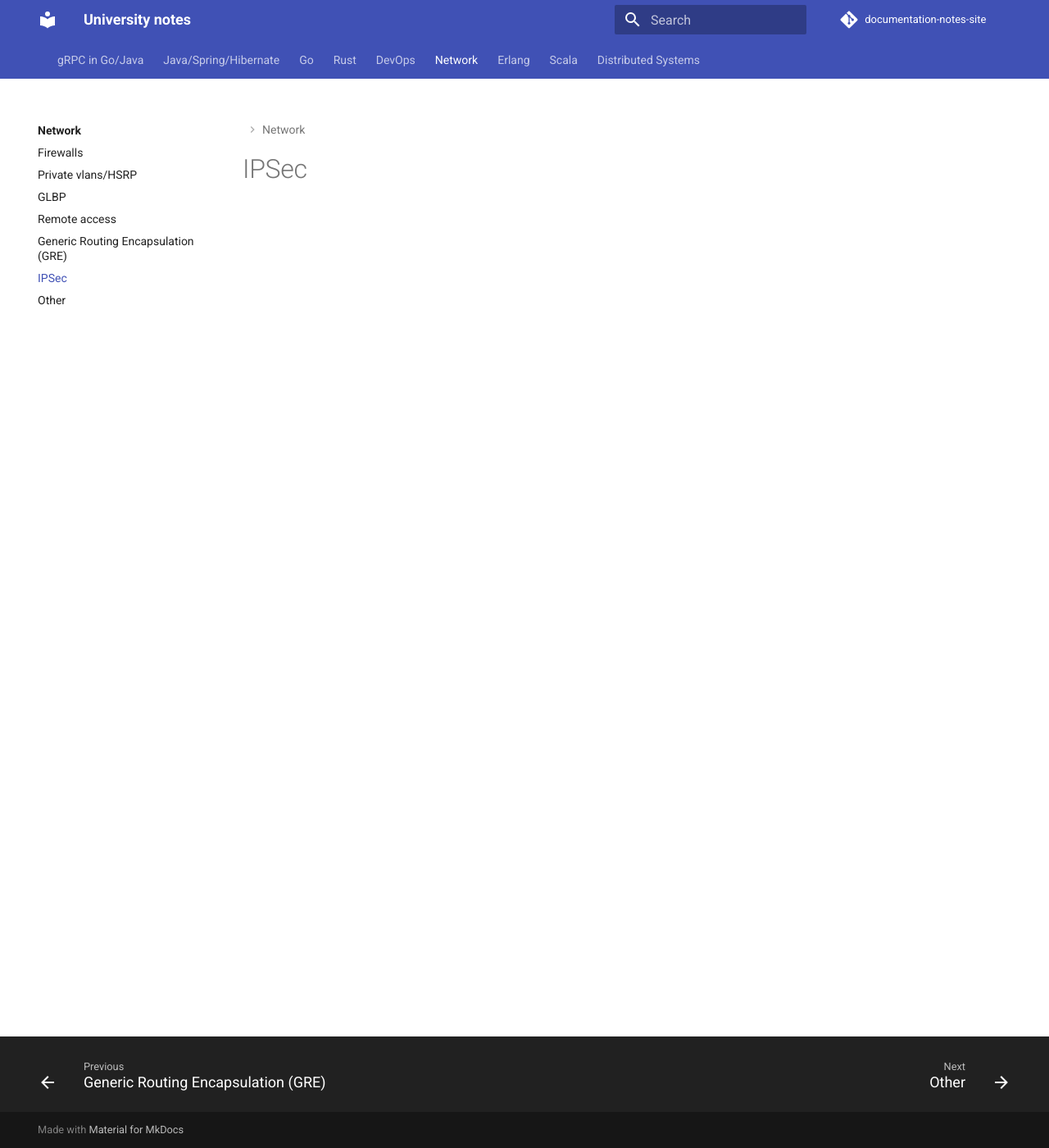
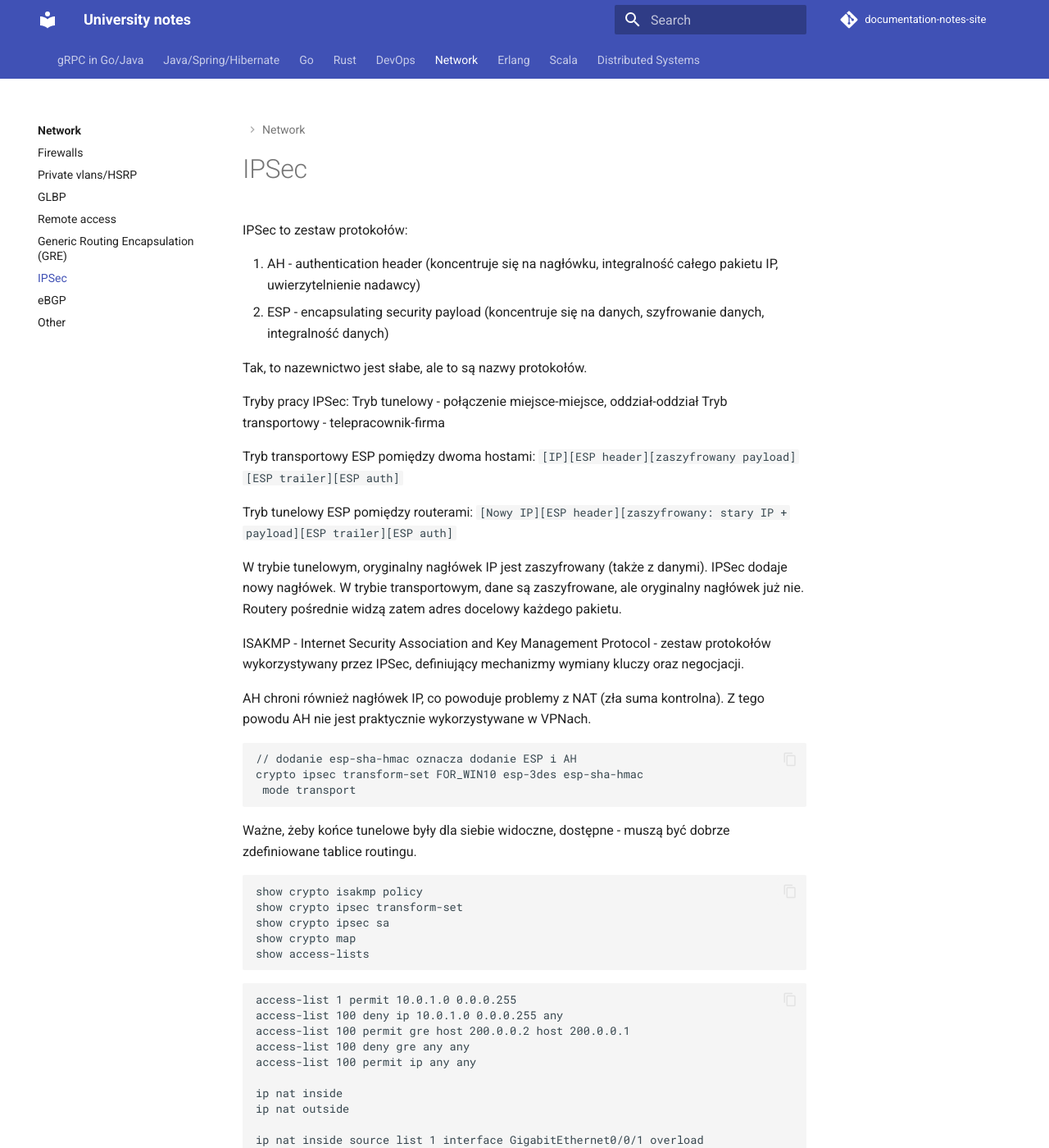
Before and after one commit to pawlowiczf/notes, an MkDocs documentation site: the page built from docs/network/vpn/notes2.md, in a window 1280 px wide and 1400 px high. Shown: the whole window at 82% size. Built offline with MkDocs 1.6.1 and Material for MkDocs 9.7.7, drawn with Linux system fonts in a browser that asks for light colours; comment, search, counter and statistics services are not loaded.

Commit message:
add network, devops files

````diff
--- a/docs/network/vpn/notes2.md
+++ b/docs/network/vpn/notes2.md
@@ -1 +1,54 @@
 # IPSec
+
+IPSec to zestaw protokołów:
+
+1. AH - authentication header (koncentruje się na nagłówku, integralność całego pakietu IP, uwierzytelnienie nadawcy)
+2. ESP - encapsulating security payload (koncentruje się na danych, szyfrowanie danych, integralność danych)
+
+Tak, to nazewnictwo jest słabe, ale to są nazwy protokołów.
+
+Tryby pracy IPSec:
+Tryb tunelowy - połączenie miejsce-miejsce, oddział-oddział
+Tryb transportowy - telepracownik-firma
+
+Tryb transportowy ESP pomiędzy dwoma hostami:
+`[IP][ESP header][zaszyfrowany payload][ESP trailer][ESP auth]`
+
+Tryb tunelowy ESP pomiędzy routerami:
+`[Nowy IP][ESP header][zaszyfrowany: stary IP + payload][ESP trailer][ESP auth]`
+
+W trybie tunelowym, oryginalny nagłówek IP jest zaszyfrowany (także z danymi). IPSec dodaje nowy nagłówek. W trybie transportowym, dane są zaszyfrowane, ale oryginalny nagłówek już nie. Routery pośrednie widzą zatem adres docelowy każdego pakietu.
+
+ISAKMP - Internet Security Association and Key Management Protocol - zestaw protokołów wykorzystywany przez IPSec, definiujący mechanizmy wymiany kluczy oraz negocjacji.
+
+AH chroni również nagłówek IP, co powoduje problemy z NAT (zła suma kontrolna). Z tego powodu AH nie jest praktycznie wykorzystywane w VPNach.
+
+
+```
+// dodanie esp-sha-hmac oznacza dodanie ESP i AH
+crypto ipsec transform-set FOR_WIN10 esp-3des esp-sha-hmac
+ mode transport
+```
+
+Ważne, żeby końce tunelowe były dla siebie widoczne, dostępne - muszą być dobrze zdefiniowane tablice routingu.
+
+```
+show crypto isakmp policy
+show crypto ipsec transform-set
+show crypto ipsec sa
+show crypto map
+show access-lists
+```
+
+```
+access-list 1 permit 10.0.1.0 0.0.0.255
+access-list 100 deny ip 10.0.1.0 0.0.0.255 any
+access-list 100 permit gre host 200.0.0.2 host 200.0.0.1
+access-list 100 deny gre any any
+access-list 100 permit ip any any
+
+ip nat inside
+ip nat outside
+
+ip nat inside source list 1 interface GigabitEthernet0/0/1 overload
+```
--- a/mkdocs.yml
+++ b/mkdocs.yml
@@ -178,6 +178,7 @@ nav:
     - Remote access: network/bsk/notes4.md
     - Generic Routing Encapsulation (GRE): network/vpn/notes1.md
     - IPSec: network/vpn/notes2.md
+    - eBGP: network/vpn/notes3.md
     - Other: network/bsk/notes5.md
 
   - Erlang:
````
Also changed, not shown: docs/network/vpn/notes3.md (added, +18 -0 lines).
